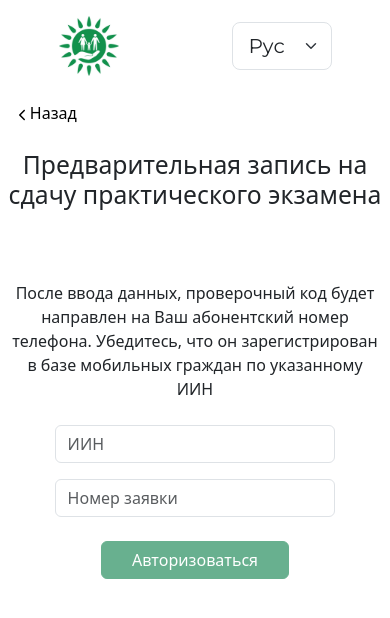
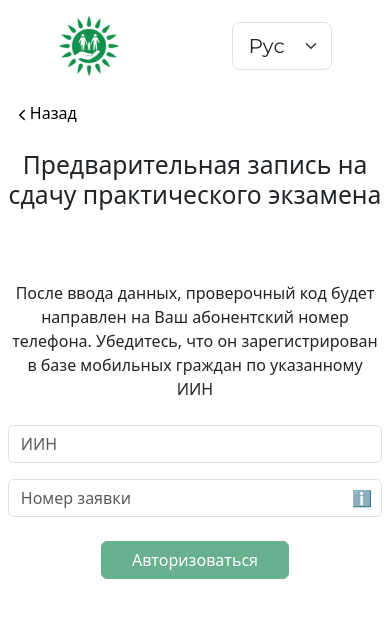
Before and after one commit to TheDarkSolo/booking, a React (Create React App) app: page /reservation/practice-exam in a window 390 px wide. Shown: the top 618 px of the page. Built offline with nearby package versions, Linux system fonts and the light colour scheme.

Commit message:
Added additional info, translations. Fixed images

```diff
--- a/src/Components/Home/Home.js
+++ b/src/Components/Home/Home.js
@@ -48,7 +48,7 @@ export default function Home() {
                     className="p-3"
                     height={150}
                   />
-                  <h3 className="text-dark">{t("menu.0.menu_name")}</h3>
+                  <h3 className="text-dark text-center">{t("menu.0.menu_name")}</h3>
                 </div>
               </Link>
             </div>
--- a/src/Components/Reservation/PracticeExamPage/PracticeExamPage.js
+++ b/src/Components/Reservation/PracticeExamPage/PracticeExamPage.js
@@ -73,6 +73,12 @@ const PracticeExamPage = () => {
   const [isTextVisible, setIsTextVisible] = useState(true);
 
   const token = useSelector(state => state.token.token)
+
+  const [showInfo, setShowInfo] = useState(false);
+
+  const toggleInfo = () => {
+    setShowInfo(!showInfo);
+  };
 
   const {
     register,
@@ -308,6 +314,8 @@ const PracticeExamPage = () => {
                 },
               })}
             />
+
+            <div className="input-container">
               <input
                 className="form-control input_w my-2"
                 placeholder={t("applicationNumber")}
@@ -322,6 +330,15 @@ const PracticeExamPage = () => {
                   },
                 })}
               />
+              <span onClick={toggleInfo} className="info-icon">
+                ℹ️
+              </span>
+            </div>
+            {showInfo && (
+              <div className="info-message">
+                {t("addInfo")}
+              </div>
+            )}
 
             {/* ERRORS FOR INPUT */}
             {errors.IIN && <p className="text-danger">{errors.IIN.message}</p>}
--- a/src/Components/Reservation/TheoryExamPage/TheoryExamPage.css
+++ b/src/Components/Reservation/TheoryExamPage/TheoryExamPage.css
@@ -1,11 +1,11 @@
-.offset_theory_exam_page{
+.offset_theory_exam_page {
     display: flex;
     width: 100%;
     padding: 0 15% 0;
 }
 
 
-.form{
+.form {
     display: flex;
     flex-direction: column;
     align-items: flex-start;
@@ -13,16 +13,16 @@
     width: 100%;
 }
 
-.form-select{
+.form-select {
     font-family: "Montserrat";
     font-size: 16px;
 }
 
-option{
+option {
     max-height: 100px;
 }
 
-.btn_reservation{
+.btn_reservation {
     font-family: "Montserrat";
     font-size: 18px;
     line-height: 14px;
@@ -36,36 +36,36 @@ option{
     border: 1px solid green;
 }
 
-.btn_reservation:hover{
+.btn_reservation:hover {
     background-color: rgb(1, 92, 1);
 }
 
-.btn_reservation:disabled{
+.btn_reservation:disabled {
     background-color: #198754;
     border-color: #198754;
     opacity: 0.65;
 }
 
 
-.error_text{
+.error_text {
     font-family: 'Montserrat';
     font-size: 14px;
     line-height: 10px;
 }
 
-button > a{
+button>a {
     color: #ffffff;
 }
 
-button > a:hover{
+button>a:hover {
     color: #ffffff;
 }
 
-.header_text_theory_exam_form{
+.header_text_theory_exam_form {
     font-family: "Mosnterrat";
 }
 
-.form_input{
+.form_input {
     display: flex;
     align-items: center;
     justify-content: center;
@@ -74,19 +74,19 @@ button > a:hover{
     margin-top: 16px;
 }
 
-.btn_width{
+.btn_width {
     width: 25%;
 }
 
-.form-control{
-    width:  50%;
+.form-control {
+    width: 50%;
 }
 
-.input_w{
-    width: 50% !important;
+.input_w {
+    width: 100% !important;
 }
 
-.form_input_date{
+.form_input_date {
     display: flex;
     width: 100%;
     text-align: start;
@@ -94,32 +94,32 @@ button > a:hover{
     justify-content: center;
 }
 
-.form_input_date_item{
+.form_input_date_item {
     display: flex;
     flex-direction: column;
     width: 50%;
 }
 
-.test{
+.test {
     position: relative po !important;
 }
 
 @media (max-width:992px) {
-    .input_w{
-        width: 75% !important;
+    .input_w {
+        width: 100% !important;
     }
 
-    .form_input_date_item{
+    .form_input_date_item {
         width: 100%;
     }
 }
 
 @media (max-width: 768px) {
-    .offset_theory_exam_page{
+    .offset_theory_exam_page {
         padding: 0px 5% 0px;
     }
 
-    .btn_width{
+    .btn_width {
         width: 50%;
     }
 
@@ -127,16 +127,55 @@ button > a:hover{
 }
 
 @media (max-width: 576px) {
-    .offset_theory_exam_page{
+    .offset_theory_exam_page {
         padding: 0px 2%;
     }
 
-    .header_text_theory_exam_form{
+    .header_text_theory_exam_form {
         font-size: 24px;
     }
 
-    .form_input_date{
+    .form_input_date {
         padding: 0px 2%;
     }
 
 }
+
+/* Testiroval */
+/* .input-container input { */
+/* padding-right: 23rem;
+    width: calc(100% - 2rem); */
+/* Adjust the padding as needed to make space for the icon */
+/* margin: 0; */
+/* } */
+
+.input-container {
+    position: relative;
+    display: flex;
+    justify-content: center;
+    width: 100%;
+    /* Center the text field vertically */
+}
+
+
+.info-icon {
+    position: absolute;
+    top: 50%;
+    right: 10px;
+    /* Adjust the position as needed */
+    transform: translateY(-50%);
+    cursor: pointer;
+    color: #000000;
+    /* Change the color as needed */
+}
+
+.info-message {
+    background-color: #ffffff;
+    /* Change the background color as needed */
+    border: 1px solid #DEE2E6;
+    /* Add border styles as needed */
+    padding: 10px;
+    /* Adjust padding as needed */
+    margin-top: 5px;
+    /* Adjust margin as needed */
+}
--- a/src/Components/Reservation/TheoryExamPage/TheoryExamPage.js
+++ b/src/Components/Reservation/TheoryExamPage/TheoryExamPage.js
@@ -70,6 +70,13 @@ const TheoryExamPage = () => {
   const [isTextVisible, setIsTextVisible] = useState(true);
 
   const token = useSelector(state => state.token.token)
+
+
+  const [showInfo, setShowInfo] = useState(false);
+
+  const toggleInfo = () => {
+    setShowInfo(!showInfo);
+  };
 
   const {
     register,
@@ -274,7 +281,13 @@ const TheoryExamPage = () => {
             className={messageBlock ? "hide" : "form_input"}
             onSubmit={handleSubmit(getMessage)}
           >
-            <p className="text-center mt-5">{t("head_text_input")}</p>
+
+
+            <p className="text-center mt-5">
+              {t("head_text_input")}
+            </p>
+
+
             {/* INPUT TICKET */}
             <input
               className="form-control input_w my-2"
@@ -291,7 +304,62 @@ const TheoryExamPage = () => {
               })}
             />
 
-            <input
+
+            <div className="input-container">
+              <input
+                className="form-control input_w my-2"
+                placeholder={t("applicationNumber")}
+                maxLength="12"
+                minLength="12"
+                name="APP_NUMBER"
+                {...register("APP_NUMBER", {
+                  required: "Введите ваш номер заявки",
+                  pattern: {
+                    value: /^(009|004)[0-9]{9}$/,
+                    message: "Номер заявки должен состоять из 12 цифр и начинаться с 009 или 004",
+                  },
+                })}
+              />
+              <span onClick={toggleInfo} className="info-icon">
+                ℹ️
+              </span>
+
+            </div>
+            {showInfo && (
+              <div className="info-message">
+                {t("addInfo")}
+              </div>
+            )}
+
+            {/* <div className="input-container">
+              <input
+                className="form-control input_w my-2"
+                placeholder={t("applicationNumber")}
+                maxLength="12"
+                minLength="12"
+                name="APP_NUMBER"
+                {...register("APP_NUMBER", {
+                  required: "Введите ваш номер заявки",
+                  pattern: {
+                    value: /^(009|004)[0-9]{9}$/,
+                    message: "Номер заявки должен состоять из 12 цифр и начинаться с 009 или 004",
+                  },
+                })}
+              />
+              <i
+                className="icon-info"
+                onMouseEnter={() => setShowTooltip(true)}
+                onMouseLeave={() => setShowTooltip(false)} // Make sure to add this line
+              >
+                ℹ️
+              </i>
+              {showTooltip && (
+                <div className="tooltip">Additional info</div>
+              )}
+            </div> */}
+
+
+            {/* <input
               className="form-control input_w my-2"
               placeholder={t("applicationNumber")}
               maxLength="12"
@@ -304,7 +372,14 @@ const TheoryExamPage = () => {
                   message: "Номер заявки должен состоять из 12 цифр и начинаться с 009 или 004",
                 },
               })}
-            />
+            /> */}
+
+
+
+
+
+
+
 
             {/* ERRORS FOR INPUT */}
             {errors.IIN && <p className="text-danger">{errors.IIN.message}</p>}
```
Also changed, not shown: src/Components/Home/Home.css (+56 -18 lines), src/Components/TrafficRulesInstructions/TrafficRulesInstructions.js (+98 -30 lines), src/config/i18n.js (+11 -7 lines), src/assets/images/booking.jpeg, 15 other files (tests, documents, lock files or other folders). Lines whose indentation alone changed are shown as unchanged.
